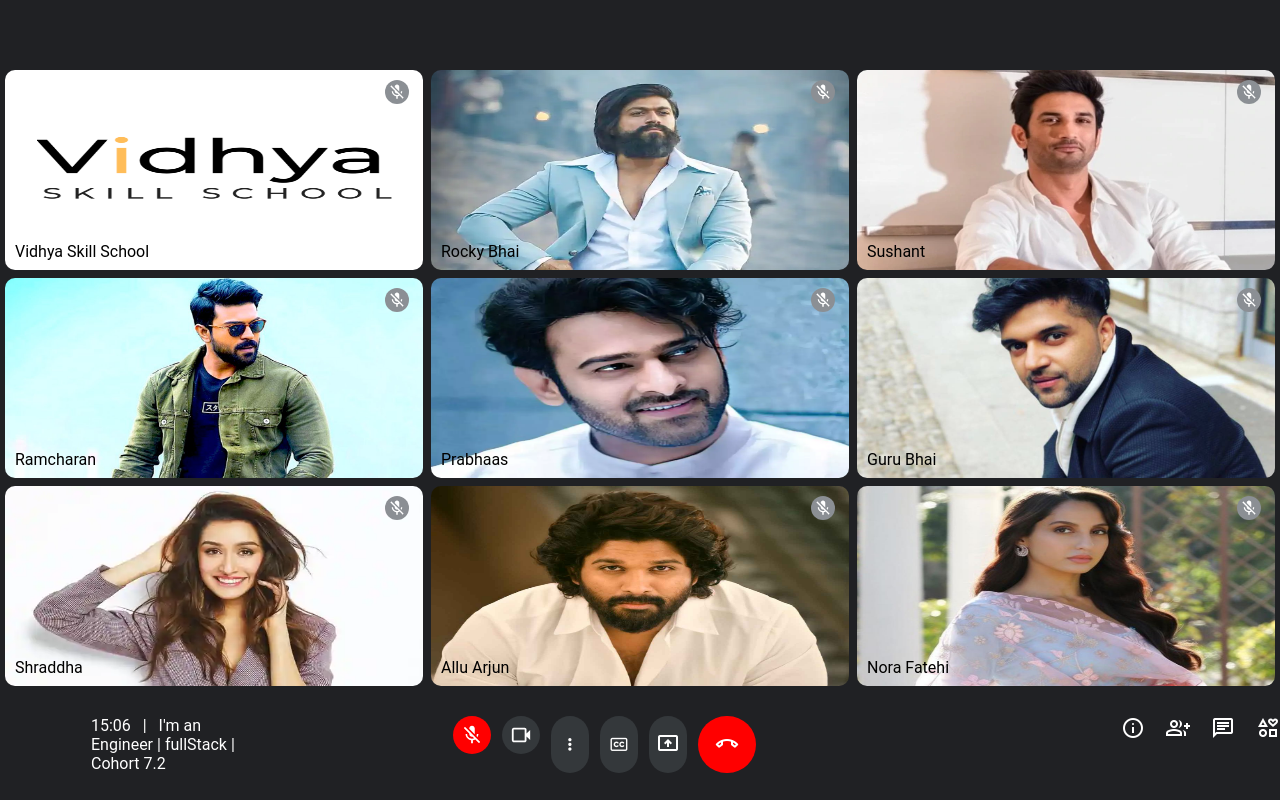
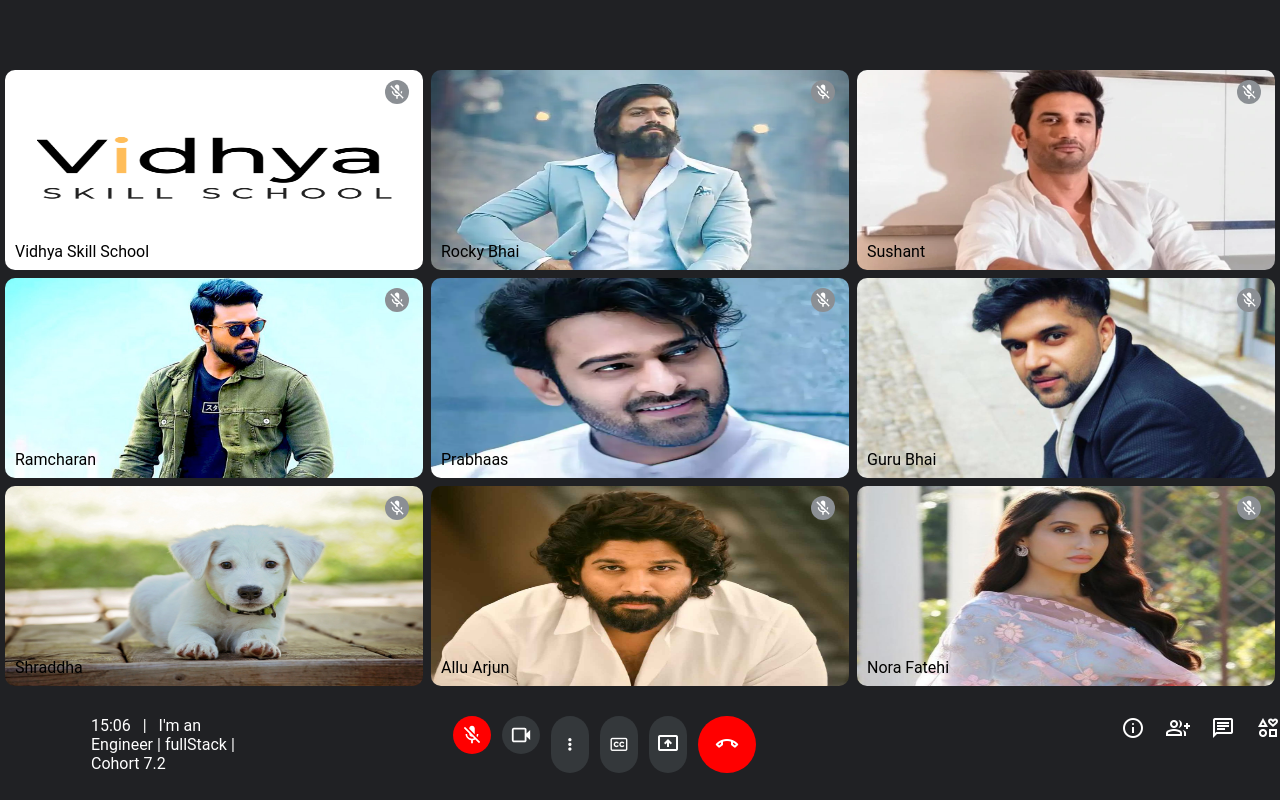
Before and after one commit to sauravsharma2025/test_aniket, a plain HTML site: page index.html in a window 1280 px wide. Drawn offline with nearby package versions, Linux system fonts and the light colour scheme.

Commit message:
random chasngtgttgge

```diff
--- a/index.html
+++ b/index.html
@@ -76,7 +76,7 @@
           <div class="Top_Images">
             <div class="First_Image">
               <img
-                src="Images/_8612849c-3d9f-11ea-bfbd-f812f33ac46f.webp"
+                src="Images/dog.jpg"
                 alt="User_Image"
                 class="img"
               />
```
